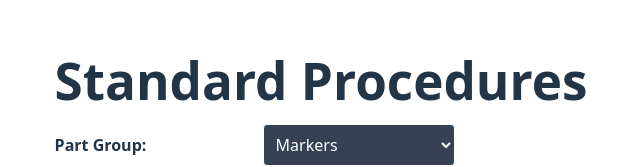
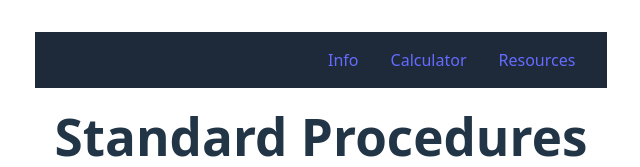
Before and after one commit to ryanbrett/vus-standard-procedures, a React (Vite) app: page / in a window 1280 px wide. Shown: the top 167 px of the page, without its empty margins (319-959 px from the left). Built offline with nearby package versions, Linux system fonts and the light colour scheme; no server answers.

Commit message:
Update App.tsx
Added menu to App.tsx is nonfunctional right now

```diff
--- a/src/App.tsx
+++ b/src/App.tsx
@@ -1,11 +1,13 @@
 // src/App.tsx
 import './App.css'
+import Navbar from './Navbar';
 import Calculator from './components/Calculator';
-import PartSearch from './components/PartSearch'; // <-- Import it
+import PartSearch from './components/PartSearch';
 
 function App() {
   return (
     <main className="font-sans pb-20"> {/* Added padding bottom for scrolling space */}
+      <Navbar />
       <div id="calculatorWrap" className="mb-8">
         <Calculator />
       </div>
```
